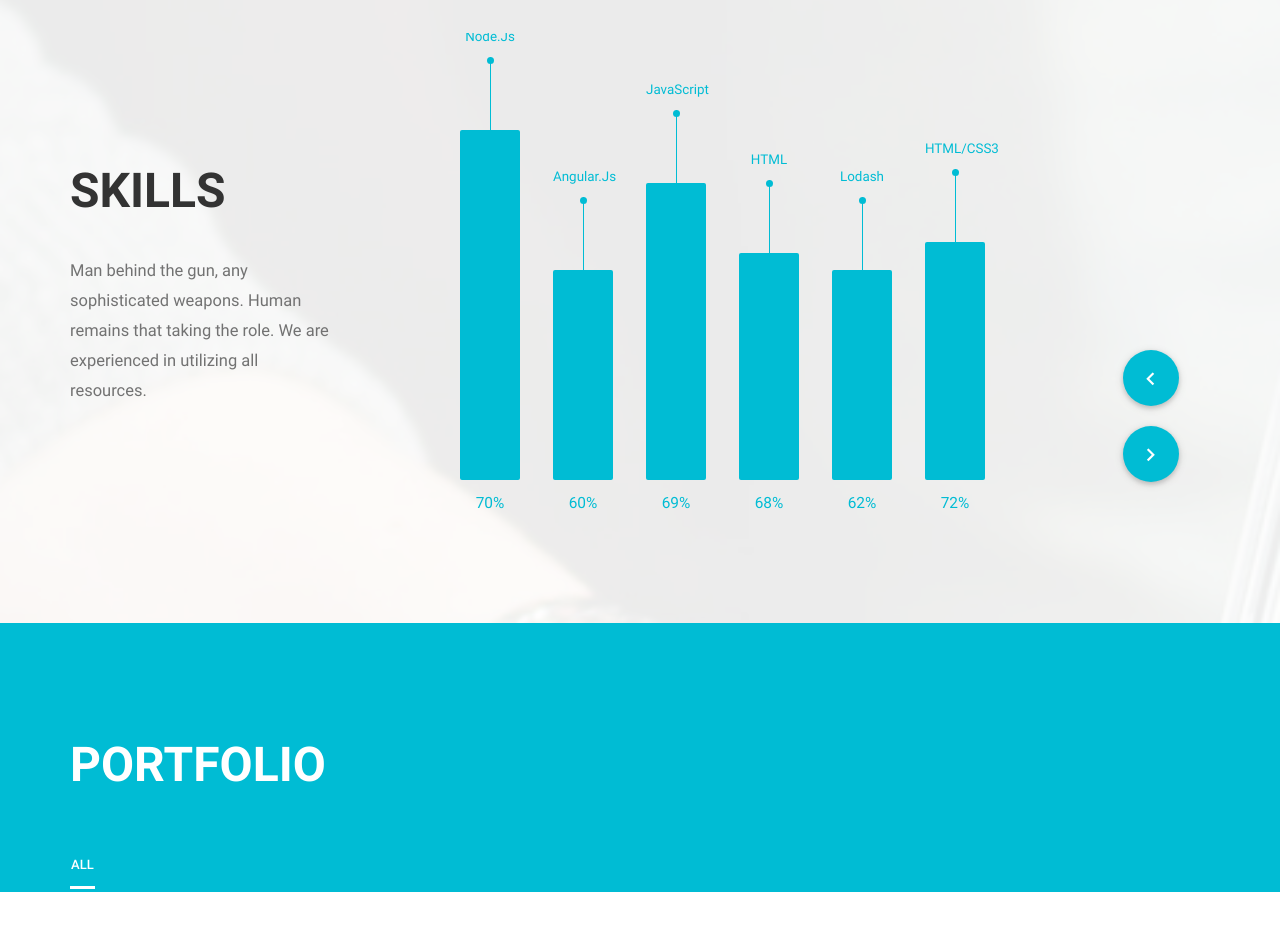
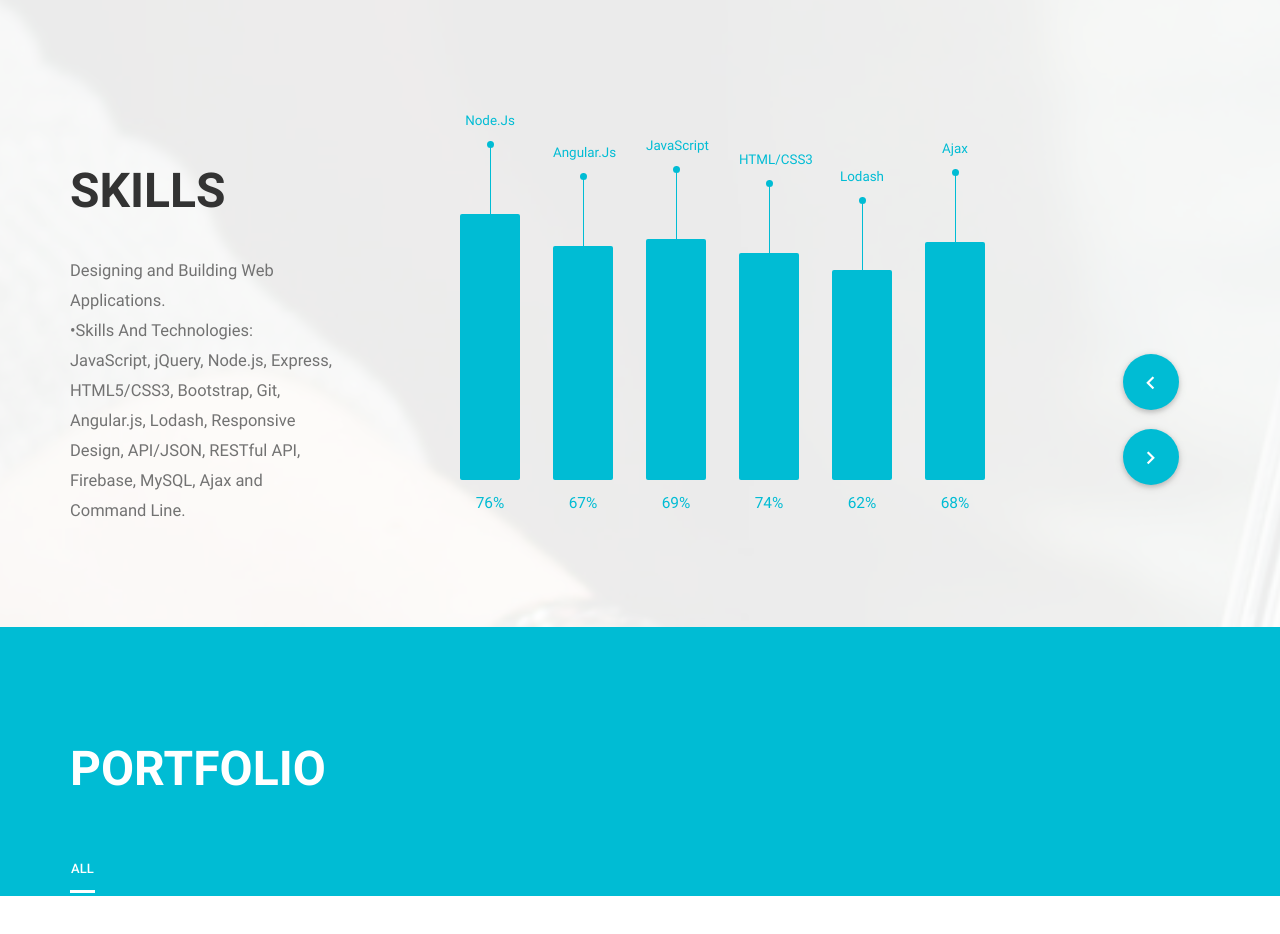
Before and after one commit to rmensah/portfolio-template, a website: page public/index.html in a window 1280 px wide. Shown: the part 1540-2474 px from the top of the page. Drawn offline with nearby package versions, Linux system fonts and the light colour scheme; some packages are replaced by stand-ins of ours; files whose address does not match are found by name.

Commit message:
updated skill level

```diff
--- a/public/index.html
+++ b/public/index.html
@@ -246,7 +246,8 @@
               <div class="col-sm-12 col-md-3">
                 <div class="skill-left">
                   <h2 class="title">Skills</h2>
-                  <p class="regular-text">Man behind the gun, any sophisticated weapons. Human remains that taking the role. We are experienced in utilizing all resources.</p>
+                  <p class="regular-text">Designing and Building Web Applications. <br>
+                    •Skills And Technologies: JavaScript, jQuery, Node.js, Express, HTML5/CSS3, Bootstrap, Git, Angular.js, Lodash, Responsive Design, API/JSON, RESTful API, Firebase, MySQL, Ajax and Command Line.</p>
                 </div>
               </div>
 
@@ -259,7 +260,7 @@
                     <div class="single-skill">
                       <div class="after-li">
                         <div class="singel-hr">
-                          <div class="singel-hr-inner" data-height="100%">
+                          <div class="singel-hr-inner" data-height="76%">
                             <div class="skill-visiable">
                               <span class="skill-title">Node.Js</span>
                               <div class="hr-wrap">
@@ -267,7 +268,7 @@
                               </div>
                             </div>
                           </div>
-                          <span class="skill-count">70%</span>
+                          <span class="skill-count">76%</span>
                         </div>
                       </div>
                     </div>
@@ -277,7 +278,7 @@
                     <div class="single-skill">
                       <div class="after-li">
                         <div class="singel-hr">
-                          <div class="singel-hr-inner" data-height="60%">
+                          <div class="singel-hr-inner" data-height="67%">
                             <div class="skill-visiable">
                               <span class="skill-title">Angular.Js</span>
                               <div class="hr-wrap">
@@ -285,7 +286,7 @@
                               </div>
                             </div>
                           </div>
-                          <span class="skill-count">60%</span>
+                          <span class="skill-count">67%</span>
                         </div>
                       </div>
                     </div>
@@ -295,7 +296,7 @@
                     <div class="single-skill">
                       <div class="after-li">
                         <div class="singel-hr">
-                          <div class="singel-hr-inner" data-height="85%">
+                          <div class="singel-hr-inner" data-height="69%">
                             <div class="skill-visiable">
                               <span class="skill-title">JavaScript</span>
                               <div class="hr-wrap">
@@ -316,13 +317,13 @@
                         <div class="singel-hr">
                           <div class="singel-hr-inner" data-height="65%">
                             <div class="skill-visiable">
-                              <span class="skill-title">HTML</span>
+                              <span class="skill-title">HTML/CSS3</span>
                               <div class="hr-wrap">
                                 <div class="hrc"></div>
                               </div>
                             </div>
                           </div>
-                          <span class="skill-count">68%</span>
+                          <span class="skill-count">74%</span>
                         </div>
                       </div>
                     </div>
@@ -352,13 +353,13 @@
                         <div class="singel-hr">
                           <div class="singel-hr-inner" data-height="68%">
                             <div class="skill-visiable">
-                              <span class="skill-title">HTML/CSS3</span>
+                              <span class="skill-title">Ajax</span>
                               <div class="hr-wrap">
                                 <div class="hrc"></div>
                               </div>
                             </div>
                           </div>
-                          <span class="skill-count">72%</span>
+                          <span class="skill-count">68%</span>
                         </div>
                       </div>
                     </div>
@@ -368,7 +369,7 @@
                     <div class="single-skill">
                       <div class="after-li">
                         <div class="singel-hr">
-                          <div class="singel-hr-inner" data-height="85%">
+                          <div class="singel-hr-inner" data-height="71%">
                             <div class="skill-visiable">
                               <span class="skill-title">JQuery</span>
                               <div class="hr-wrap">
@@ -405,7 +406,7 @@
                     <div class="single-skill">
                       <div class="after-li">
                         <div class="singel-hr">
-                          <div class="singel-hr-inner" data-height="85%">
+                          <div class="singel-hr-inner" data-height="70%">
                             <div class="skill-visiable">
                               <span class="skill-title">MongoDb</span>
                               <div class="hr-wrap">
@@ -424,7 +425,7 @@
                     <div class="single-skill">
                       <div class="after-li">
                         <div class="singel-hr">
-                          <div class="singel-hr-inner" data-height="60%">
+                          <div class="singel-hr-inner" data-height="67%">
                             <div class="skill-visiable">
                               <span class="skill-title">MySQL</span>
                               <div class="hr-wrap">
```
